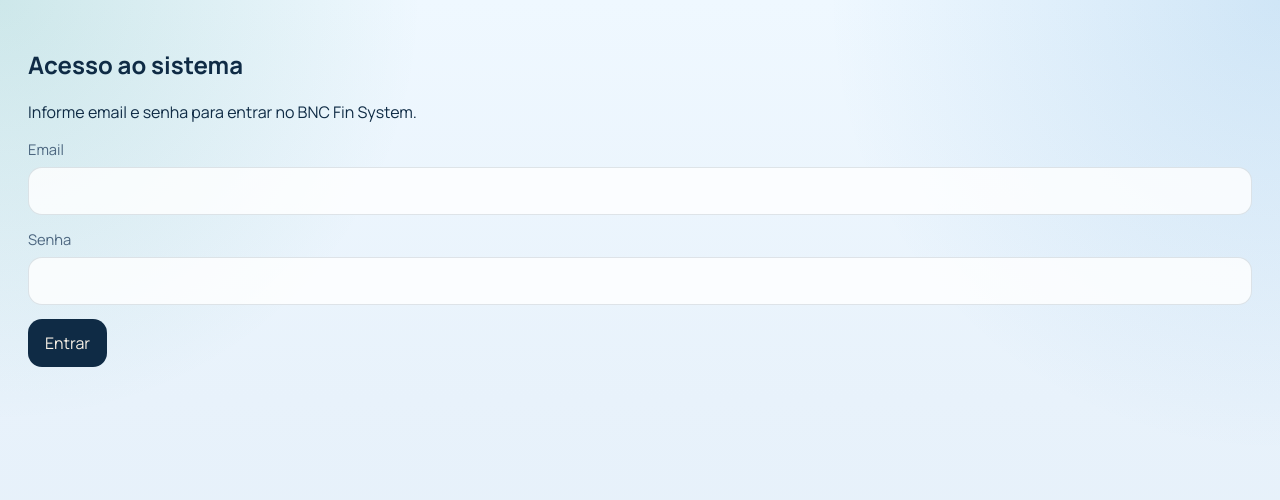
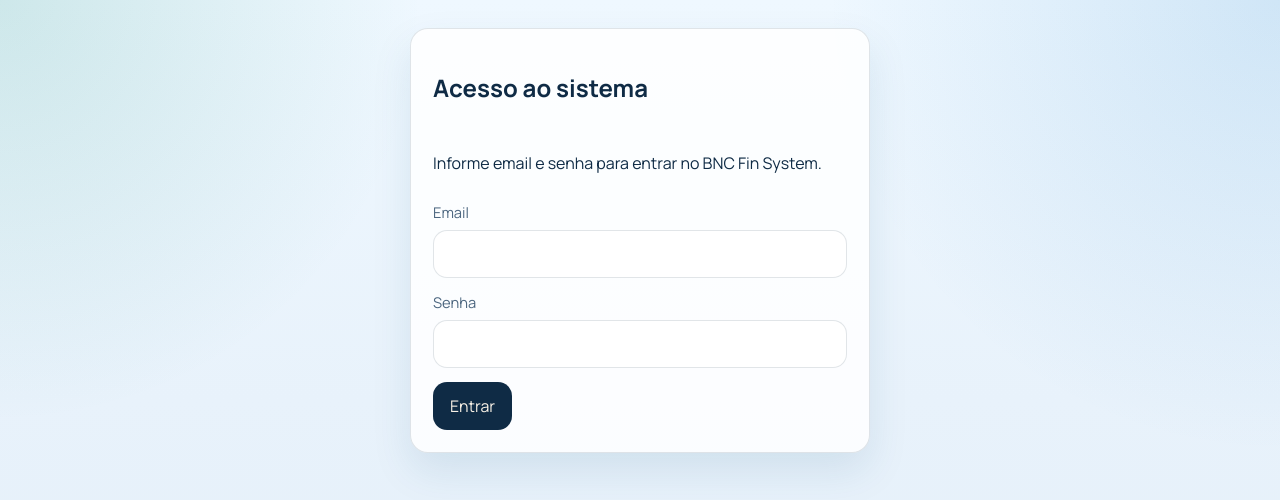
Before and after one commit to SERDOTTE/BNC_FIN_SYSTEM, a Next.js app: page /login in a window 1280 px wide. Shown: the top 500 px of the page. Built offline with nearby package versions, Linux system fonts and the light colour scheme.

Commit message:
27 - ajuste da tela de login

```diff
--- a/app/globals.css
+++ b/app/globals.css
@@ -1128,6 +1128,32 @@ tr:last-child td {
   background: rgba(255, 255, 255, 0.7);
 }
 
+.content-login {
+  display: grid;
+  place-items: start center;
+}
+
+.login-page {
+  width: 100%;
+  display: grid;
+  justify-items: center;
+}
+
+.login-card {
+  width: min(460px, 100%);
+  border: 1px solid var(--line);
+  background: rgba(255, 255, 255, 0.84);
+  border-radius: 18px;
+  box-shadow: 0 18px 40px rgba(13, 74, 120, 0.1);
+  padding: 22px;
+  display: grid;
+  gap: 12px;
+}
+
+.login-card .form-grid {
+  grid-template-columns: 1fr;
+}
+
 @media (max-width: 1100px) {
   .app-shell,
   .hero,
@@ -1179,4 +1205,9 @@ tr:last-child td {
   .daily-flow-selectors .field {
     min-width: 100%;
   }
+
+  .login-card {
+    width: 100%;
+    padding: 18px;
+  }
 }
```
